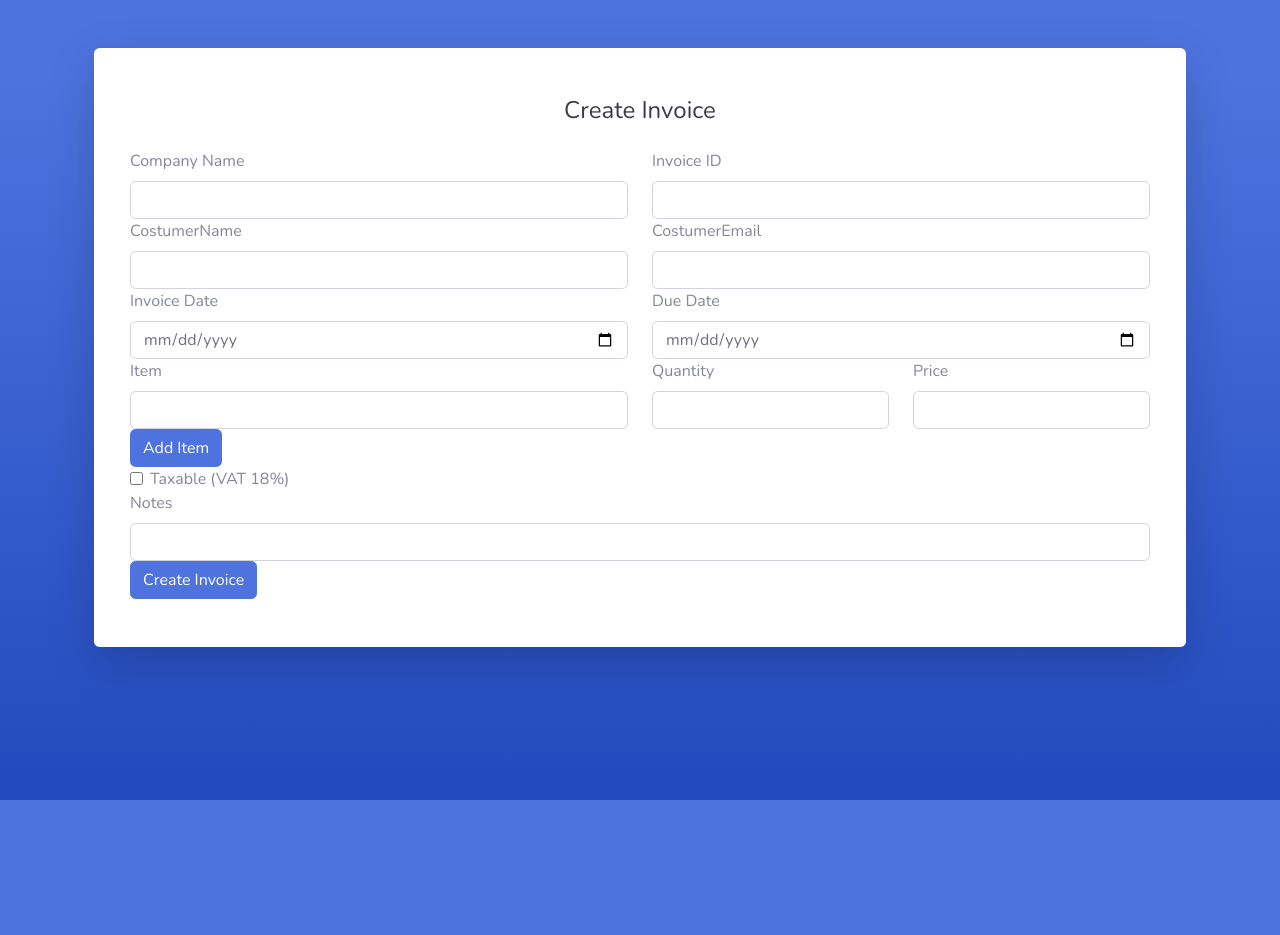
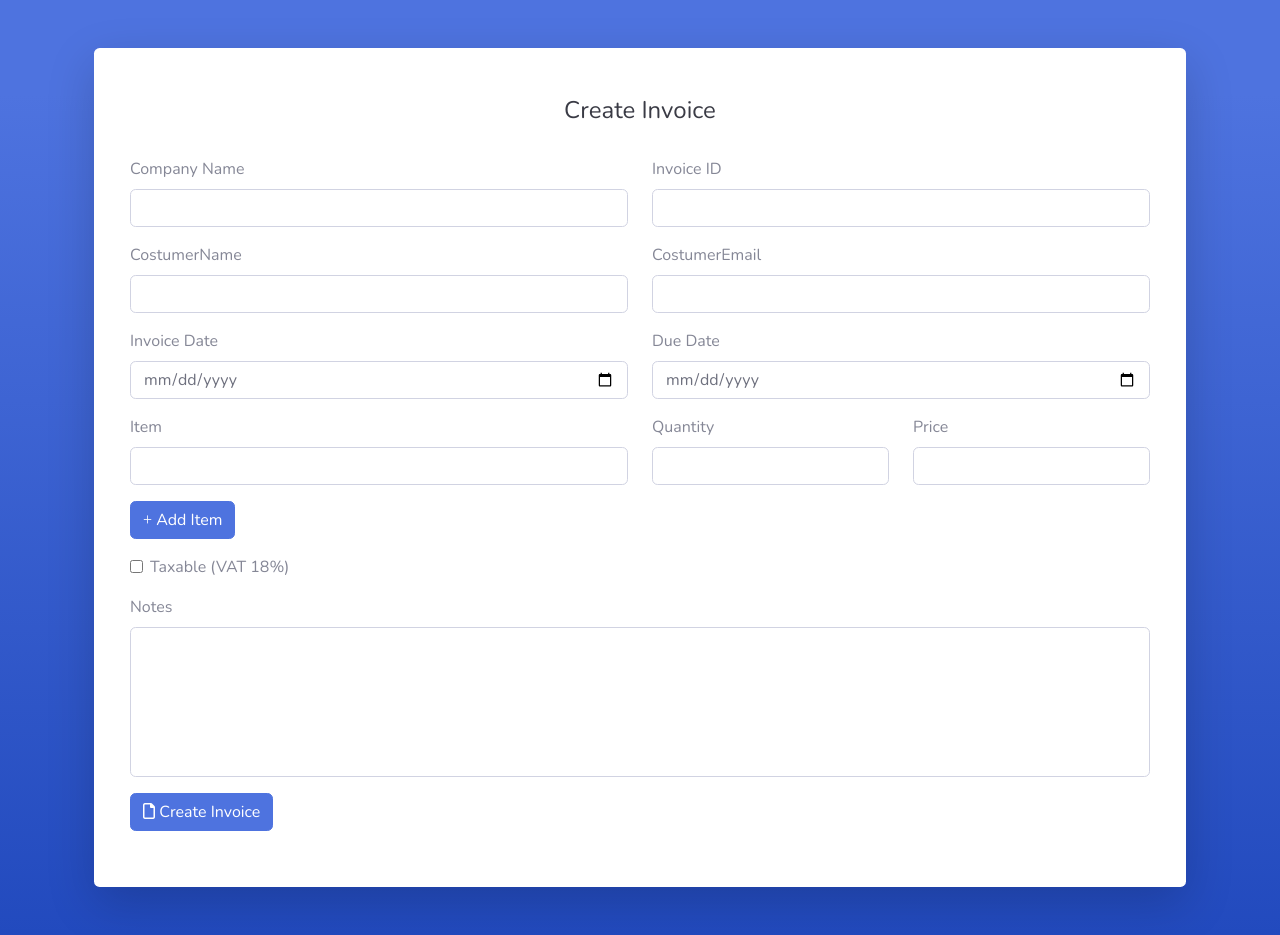
Before and after one commit to justoneye/PruebaDisenoWeb-Dashboard, a plain HTML site: page form.html in a window 1280 px wide. Before the commit the page ends 800 px from the top, so only its background shows below. Drawn offline with nearby package versions, Linux system fonts and the light colour scheme.

Commit message:
Margins e iconos en botones agregados

```diff
--- a/form.html
+++ b/form.html
@@ -35,46 +35,46 @@
                             </div>
 
                             <form class="row g-3 user">
-                                <div class="col-md-6">
+                                <div class="col-md-6 my-2">
                                    <label for="companyName" class="form-label">Company Name</label>
                                    <input type="text" class="form-control" id="companyName">
                                 </div>
-                                <div class="col-md-6">
+                                <div class="col-md-6 my-2">
                                    <label for="invoiceID" class="form-label">Invoice ID</label>
                                    <input type="text" class="form-control" id="invoiceID">
                                 </div>
-                                <div class="col-md-6">
+                                <div class="col-md-6 my-2">
                                     <label for="costumerName" class="form-label">CostumerName</label>
                                     <input type="text" class="form-control" id="costumerName">
                                  </div>
-                                 <div class="col-md-6">
+                                 <div class="col-md-6 my-2">
                                     <label for="costumerEmail" class="form-label">CostumerEmail</label>
                                     <input type="text" class="form-control" id="costumerEmail">
                                  </div>
-                                 <div class="col-md-6">
+                                 <div class="col-md-6 my-2">
                                     <label for="invoiceDate" class="form-label">Invoice Date</label>
                                     <input type="date" class="form-control" id="invoiceDate">
                                  </div>
-                                 <div class="col-md-6">
+                                 <div class="col-md-6 my-2">
                                     <label for="dueDate" class="form-label">Due Date</label>
                                     <input type="date" class="form-control" id="dueDate">
                                  </div>
-                                <div class="col-md-6">
+                                <div class="col-md-6 my-2">
                                    <label for="item" class="form-label">Item</label>
                                    <input type="text" class="form-control" id="item">
                                 </div>
-                                <div class="col-md-3">
+                                <div class="col-md-3 my-2">
                                    <label for="quantity" class="form-label">Quantity</label>
                                    <input type="text" class="form-control" id="quantity">
                                 </div>
-                                <div class="col-md-3">
+                                <div class="col-md-3 my-2">
                                   <label for="price" class="form-label">Price</label>
                                   <input type="text" class="form-control" id="price">
                                 </div>
-                                <div class="col-12">
-                                    <button type="submit" class="btn btn-primary">Add Item</button>
+                                <div class="col-12 my-2">
+                                    <button type="submit" class="btn btn-primary"><i class="fa-regular fa-plus"></i> Add Item</button>
                                   </div>
-                                <div class="col-12">
+                                <div class="col-12 my-2">
                                   <div class="form-check">
                                     <input class="form-check-input" type="checkbox" id="gridCheck">
                                     <label class="form-check-label" for="gridCheck">
@@ -83,12 +83,12 @@
                                   </div>
                                 </div>
 
-                                <div class="col-12">
+                                <div class="col-12 my-2">
                                     <label for="price" class="form-label">Notes</label>
-                                    <input type="text" class="form-control" id="price">
+                                    <input type="text" class="form-control" style="height: 150px" id="price">
                                   </div>
-                                <div class="col-12">
-                                    <button type="submit" class="btn btn-primary">Create Invoice</button>
+                                <div class="col-12 my-2">
+                                    <button type="submit" class="btn btn-primary"> <i class="fa-regular fa-file"></i> Create Invoice</button>
                                   </div>
                               </form>
                     </div>
```
